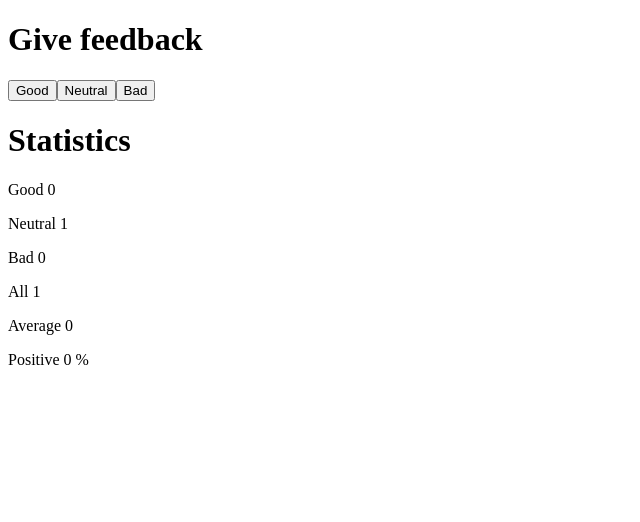
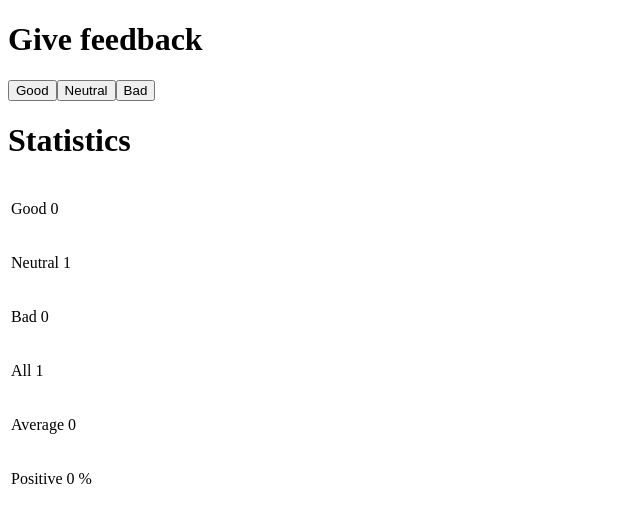
Before and after one commit to makaylacodes/fs-open-25, a React (Vite) app in the folder part1/unicafe/: page / in a window 1280 px wide. Both pictures are taken after a click on the button "Neutral". Shown: the top 522 px of the page, without its empty margins (0-640 px from the left). Built offline with nearby package versions, Linux system fonts and the light colour scheme.

Commit message:
Exercise 1.11 completed, put statistics into html table

```diff
--- a/part1/unicafe/src/App.jsx
+++ b/part1/unicafe/src/App.jsx
@@ -19,9 +19,7 @@ const Button = ({onCLick, text}) => {
 // Exercise 1.10 StatisticsLine into it's own component
 const StatisticsLine = ({valueText, value}) => {
   return(
-    <div>
-      <p>{valueText}  {value} </p>
-    </div>
+      <td><p>{valueText}  {value} </p></td>
   )
 }
 
@@ -38,13 +36,16 @@ const Statistics = ({good, bad, neutral}) =>{
   }
   return(
     <div>
-      <StatisticsLine valueText={"Good"} value={good} />
-      <StatisticsLine valueText={"Neutral"} value={neutral} />
-      <StatisticsLine valueText={"Bad"} value={bad} />
-      <StatisticsLine valueText={"All"} value={total} /> {/* adds all the votes together */}
-      <StatisticsLine valueText={"Average"} value={average} /> {/* adds all the votes together */}
-      <StatisticsLine valueText={"Positive"} value={(good/(good+neutral+bad))*100 + "   %"} /> {/* adds all the votes together */}
-
+      <table>
+        <tbody>
+          <tr><StatisticsLine valueText={"Good"} value={good} /></tr>
+          <tr><StatisticsLine valueText={"Neutral"} value={neutral} /></tr>
+          <tr><StatisticsLine valueText={"Bad"} value={bad} /></tr>
+          <tr><StatisticsLine valueText={"All"} value={total} /></tr>{/* adds all the votes together */}
+          <tr><StatisticsLine valueText={"Average"} value={average} /></tr>{/* adds all the votes together */}
+          <tr><StatisticsLine valueText={"Positive"} value={(good/(good+neutral+bad))*100 + "   %"} /></tr>{/* adds all the votes together */}
+        </tbody>
+      </table>
     </div>
   )
 }
```
